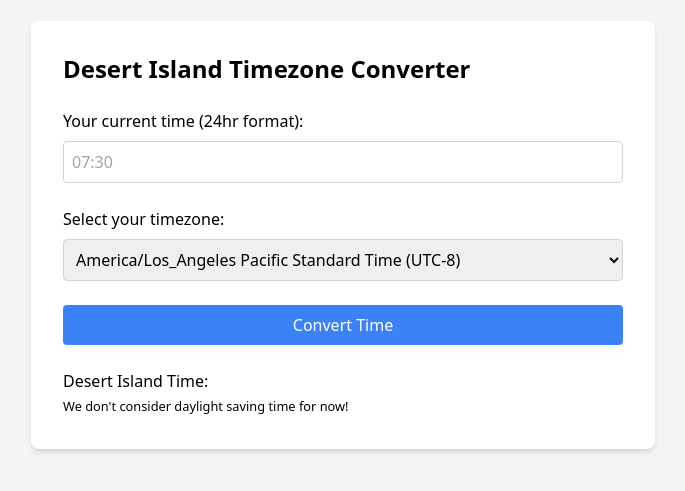
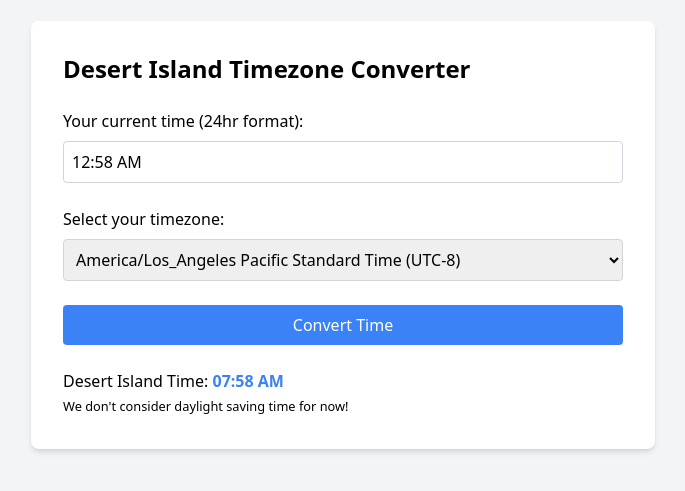
Before and after one commit to Umoren/timezone-converter, a React (Create React App) app: page / in a window 1280 px wide. Shown: the part 165-656 px from the top of the page, without its empty margins (297-982 px from the left). Built offline with nearby package versions, Linux system fonts and the light colour scheme.

Commit message:
made some changes

```diff
--- a/src/App.js
+++ b/src/App.js
@@ -3,7 +3,7 @@ import timezones from './timezone-list';
 import moment from 'moment-timezone';
 
 function App() {
-  const [meetingTime, setMeetingTime] = useState("");
+  const [meetingTime, setMeetingTime] = useState(new Date().toLocaleTimeString([], { hour: '2-digit', minute: '2-digit' }));
   const [selectedTimezone, setSelectedTimezone] = useState(timezones[0]);
   const [utcTime, setUtcTime] = useState("");
 
```
